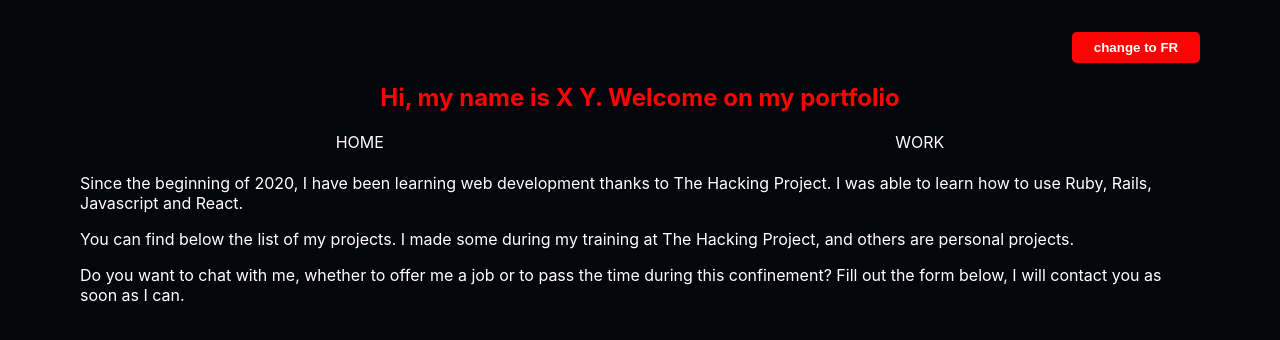
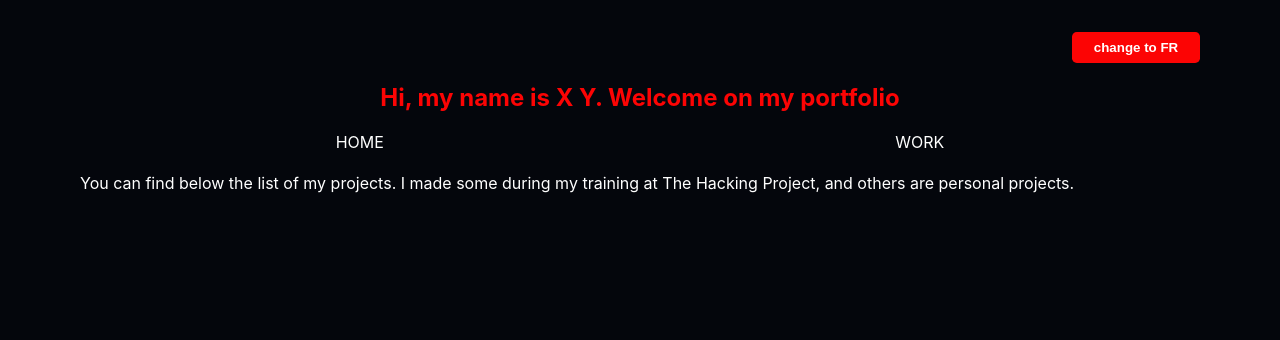
Before and after one commit to julienemo/thp_next_27, a React (Create React App) app in the folder multilingualportfolio/: page /work in a window 1280 px wide. Shown: the top 340 px of the page. Built offline with nearby package versions, Linux system fonts and the light colour scheme.

Commit message:
[project] pages ok

```diff
--- a/multilingualportfolio/src/App.jsx
+++ b/multilingualportfolio/src/App.jsx
@@ -1,11 +1,12 @@
 import React, { useState } from 'react';
 import { IntlProvider } from 'react-intl';
-import { BrowserRouter as Router, Switch } from 'react-router-dom';
+import { BrowserRouter as Router, Switch, Route } from 'react-router-dom';
 import FR from './Translations/Fr';
 import EN from './Translations/En';
 
 import Navbar from './Components/Navbar';
-// import Showcase from './Pages/Showcase';
+import Home from './Pages/Home';
+import Showcase from './Pages/Showcase';
 
 const Messages = {
   FR,
@@ -23,11 +24,10 @@ const App = () => {
     <IntlProvider locale={language} messages={Messages[language]}>
       <Router>
         <Navbar btnOnClick={toggleLanguage} />
-        <p>{Messages[language].presentation}</p>
-        <p>{Messages[language].work}</p>
-        <p>{Messages[language].contact}</p>
-
-        <Switch />
+        <Switch>
+          <Route exact path="/"><Home /></Route>
+          <Route path="/work"><Showcase /></Route>
+        </Switch>
       </Router>
     </IntlProvider>
   );
--- a/multilingualportfolio/src/Pages/Home.jsx
+++ b/multilingualportfolio/src/Pages/Home.jsx
@@ -0,0 +1,18 @@
+import React from 'react';
+import { FormattedMessage } from 'react-intl';
+
+const Home = () => {
+  console.log('in home');
+  return (
+    <div>
+      <p>
+        <FormattedMessage id="presentation" />
+      </p>
+      <p>
+        <FormattedMessage id="contact" />
+      </p>
+    </div>
+  );
+};
+
+export default Home;
--- /dev/null
+++ b/multilingualportfolio/src/Pages/Showcase.jsx
@@ -0,0 +1,15 @@
+import React from 'react';
+import { FormattedMessage } from 'react-intl';
+
+const Showcase = () => {
+  console.log('in Showcase');
+  return (
+    <div>
+      <p>
+        <FormattedMessage id="work" />
+      </p>
+    </div>
+  );
+};
+
+export default Showcase;
--- a/multilingualportfolio/src/styles/index.scss
+++ b/multilingualportfolio/src/styles/index.scss
@@ -21,6 +21,9 @@ body {
     color: $primary_red;
   }
 
+  p {
+    text-align: justify;
+  }
   button {
     padding: 0.5rem 1rem;
     background-color: $primary_red;
@@ -35,6 +38,17 @@ body {
       cursor: pointer;
     }
   }
+
+  a {
+    color: white;
+    text-decoration: none;
+    padding-bottom: 0.3rem;
+
+    &:hover {
+      color: $primary_red !important;
+      font-weight: bolder;
+    }
+  }
 }
 
 #btn_zone {
@@ -45,17 +59,6 @@ body {
 
 #change_language {
   width: 8rem;
-}
-
-a {
-  color: white;
-  text-decoration: none;
-  padding-bottom: 0.3rem;
-
-  &:hover {
-    color: $primary_red !important;
-    font-weight: bolder;
-  }
 }
 
 a.internal,
```
